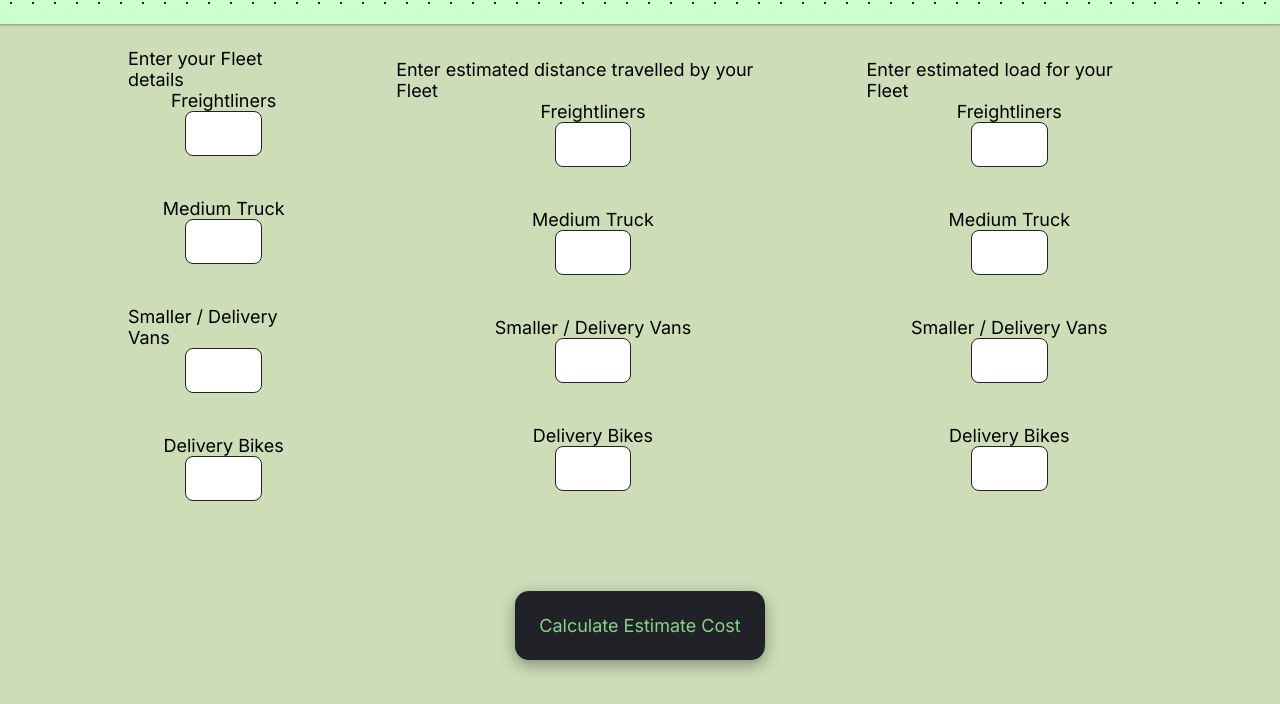
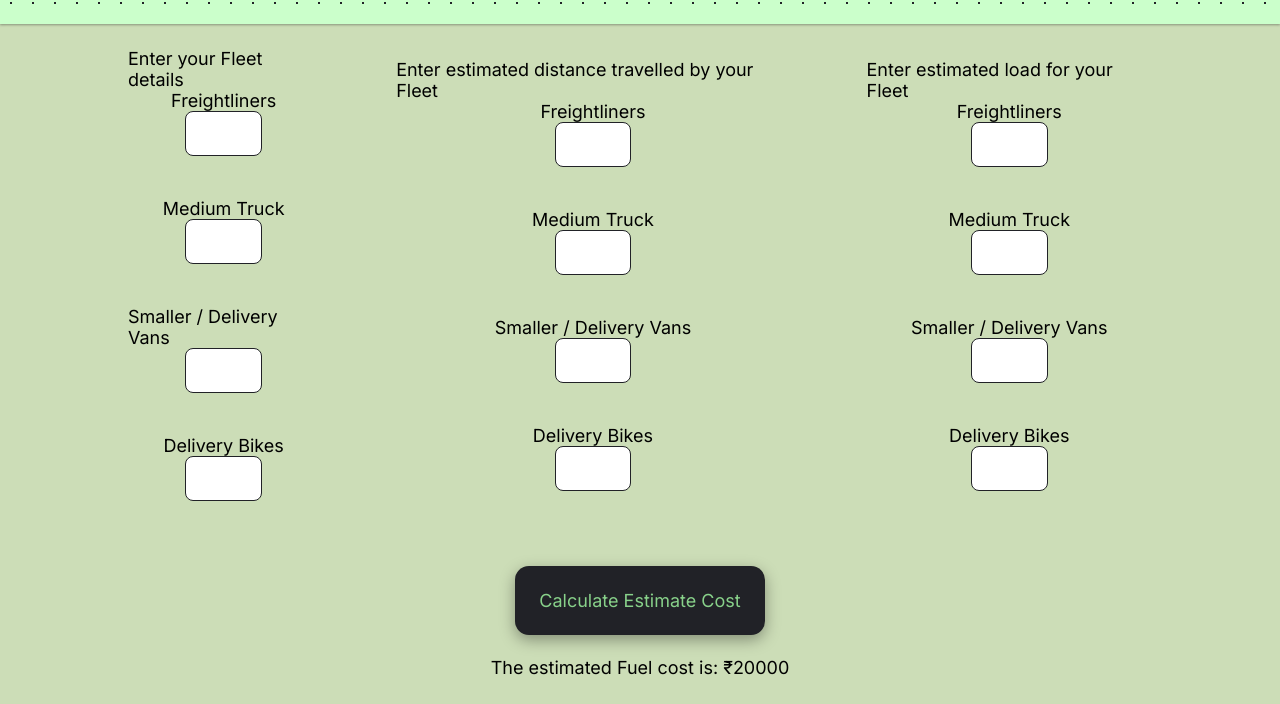
Before and after one commit to DarkStark9000/Fueliva, a plain HTML site: page index.html in a window 1280 px wide. Shown: the part 96-800 px from the top of the page. Drawn offline with Linux system fonts and the light colour scheme.

Commit message:
gap edit

```diff
--- a/style.css
+++ b/style.css
@@ -88,7 +88,7 @@ header > h3{
     flex-direction: column;
     justify-content: center;
     align-items: center;
-    row-gap: 6vh;
+    row-gap: 2.8vh;
 
     padding: 24px;
 }
```
